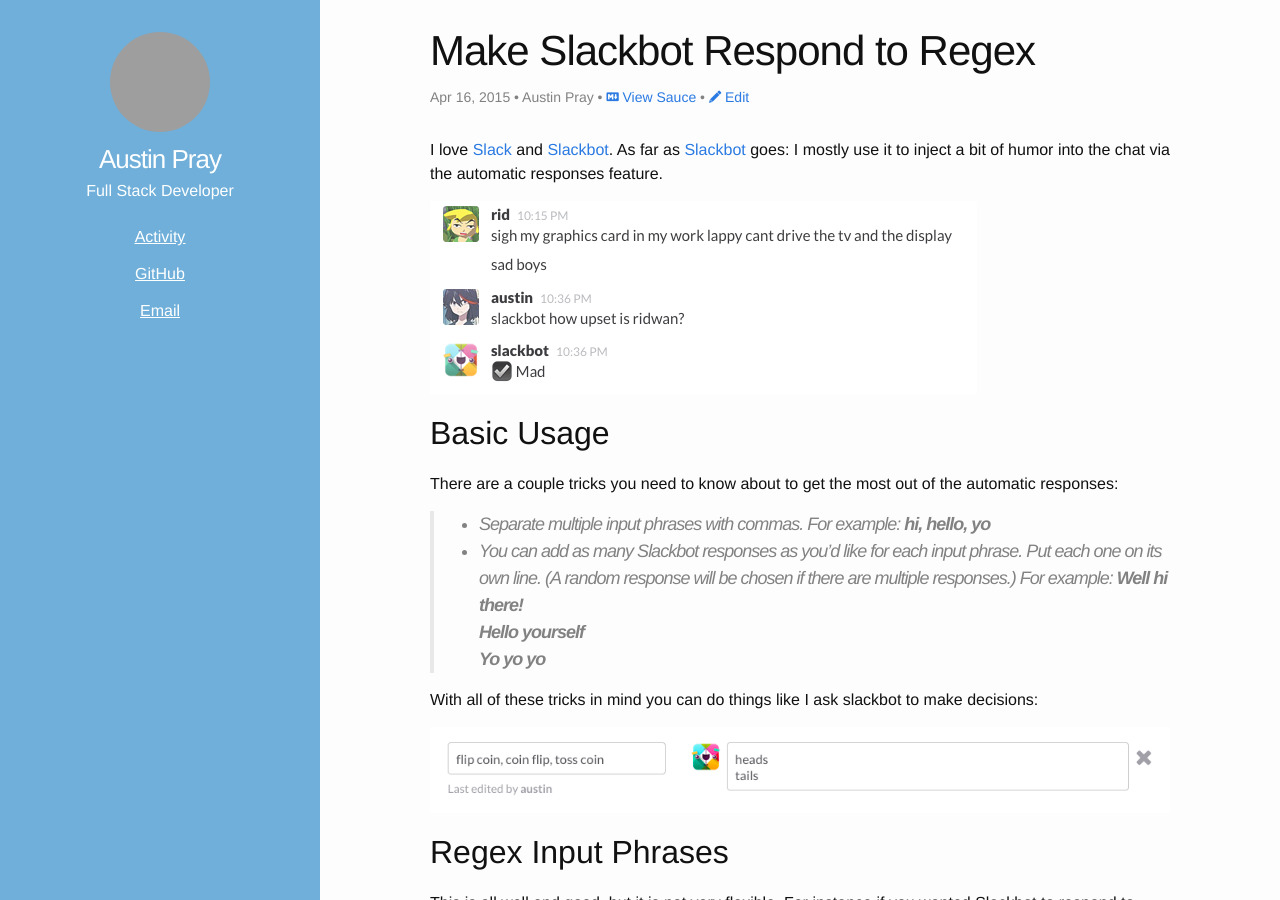
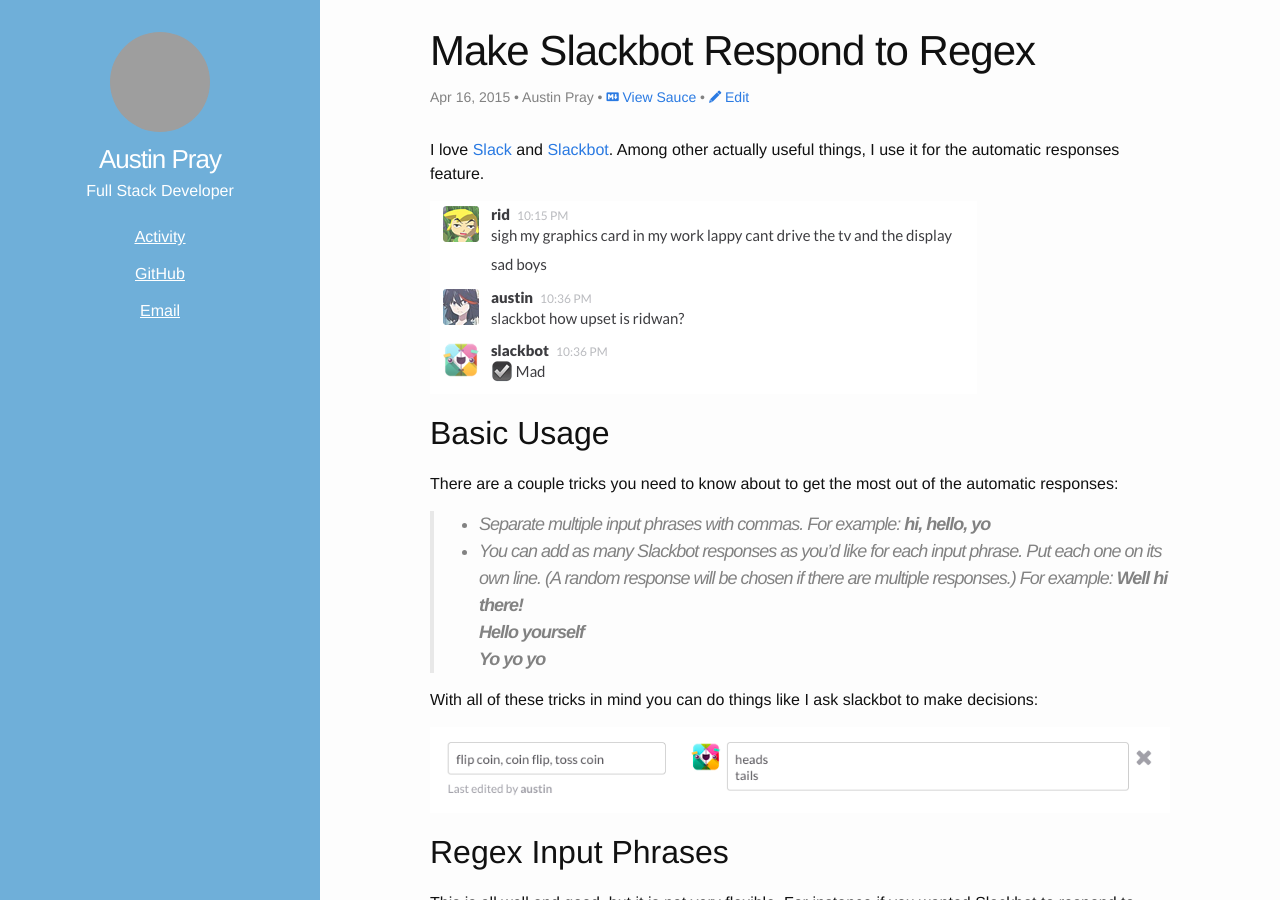
Before and after one commit to austinpray/austinpray.com, a Jekyll site: the page built from _posts/2015-04-16-using-regex-with-slackbot-responses.md, in a window 1280 px wide and 900 px high. Built offline with Jekyll 4.4.1, drawn with Linux system fonts in a browser that asks for light colours; comment, search, counter and statistics services are not loaded; grey boxes are pictures that could not be loaded.

Commit message:
Revert "Update 2015-04-16-using-regex-with-slackbot-responses.md"
This reverts commit 738c430017f7cfb550798b518bc625c2417e72bd.

```diff
--- a/_posts/2015-04-16-using-regex-with-slackbot-responses.md
+++ b/_posts/2015-04-16-using-regex-with-slackbot-responses.md
@@ -5,7 +5,7 @@
 tags: slack slackbot perl
 ---
 
-I love [Slack][] and [Slackbot][]. As far as [Slackbot][] goes: I mostly use it to inject a bit of humor into the chat via the automatic responses feature.
+I love [Slack][] and [Slackbot][]. Among other actually useful things, I use it for the automatic responses feature.
 
 ![Ridwan getting upset](/assets/slackbotridupset.png)
 
```
